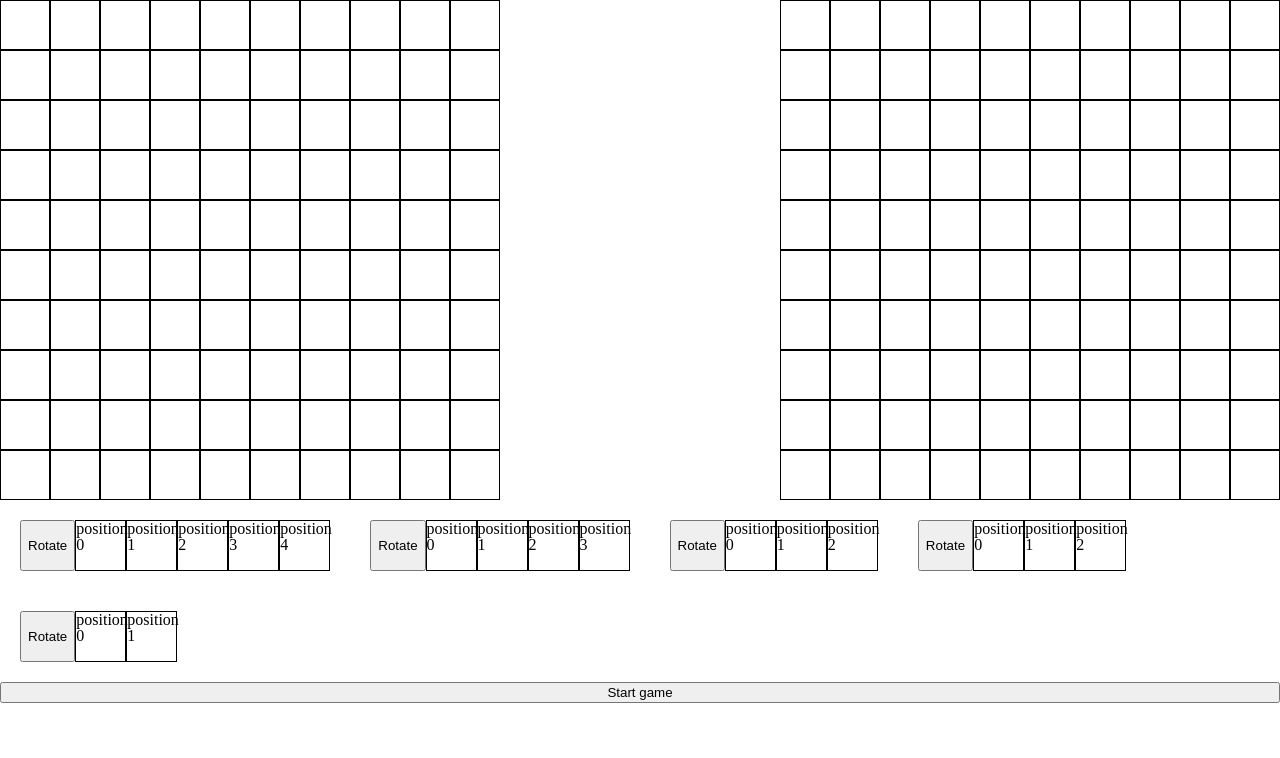
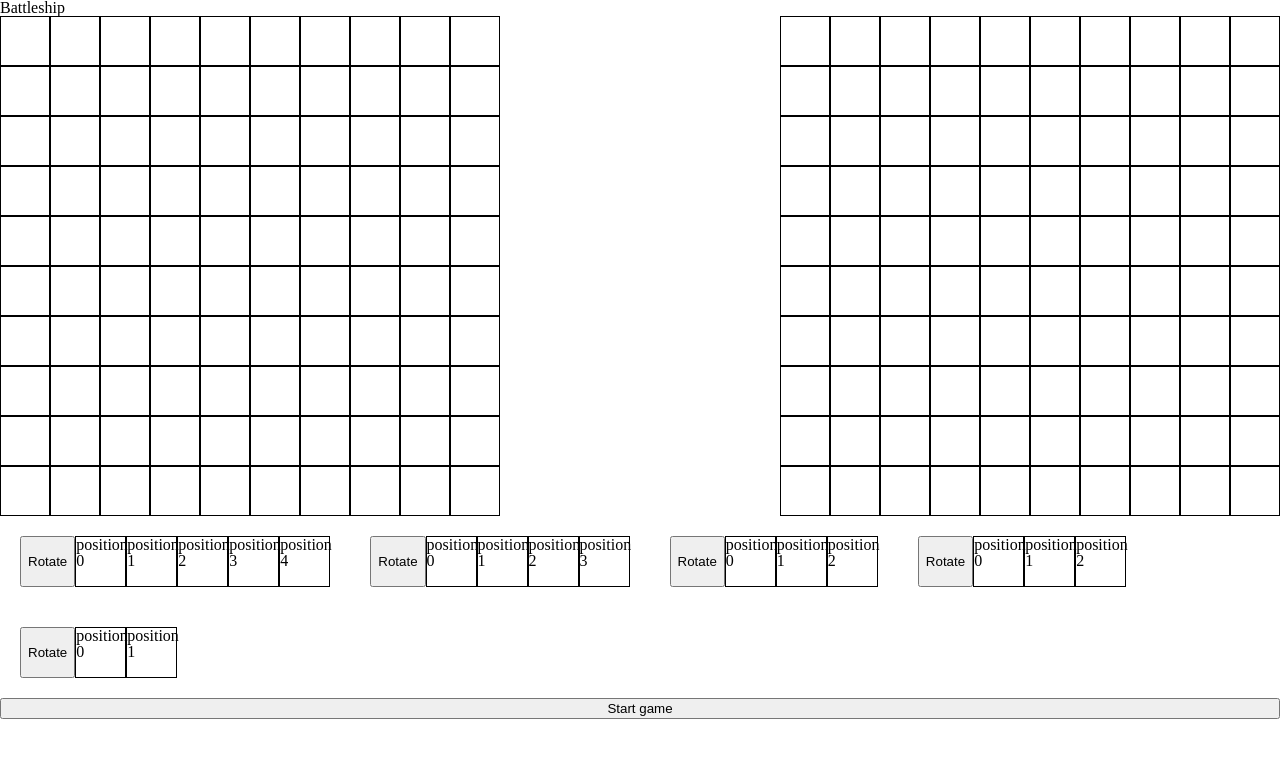
Before and after one commit to zainiscoding/battleship, a React (Create React App) app: page / in a window 1280 px wide. Shown: the top 758 px of the page. Built offline with nearby package versions, Linux system fonts and the light colour scheme; the HTML template or start-up script is replaced by a standard one.

Commit message:
Moved computer ship placement to gameboard factory

```diff
--- a/src/components/DisplayGame.jsx
+++ b/src/components/DisplayGame.jsx
@@ -28,6 +28,9 @@ const DisplayGame = (props) => {
 
   return (
     <div id='game-wrapper'>
+      <div id='header-wrapper'>
+        <h1>Battleship</h1>
+      </div>
       <div id='board-wrapper'>
         <DisplayPlayerBoard
           player={props.player}
--- a/src/components/GameLogicContainer.js
+++ b/src/components/GameLogicContainer.js
@@ -15,108 +15,6 @@ const GameLogicContainer = (props) => {
   const [placementError, setPlacementError] = useState(false);
   const [placeAllShipsError, setPlaceAllShipsError] = useState(false);
   const [playerWins, setPlayerWins] = useState();
-
-  function placeComputerShips() {
-    function xGenerator() {
-      let x = Math.floor(Math.random() * 10);
-      return x;
-    }
-
-    function yGenerator() {
-      let y = Math.floor(Math.random() * 10);
-      return y;
-    }
-
-    function orientationGenerator() {
-      let orientationNumber = Math.floor(Math.random() * 10);
-      if (orientationNumber % 2 === 0) {
-        return 'horizontal';
-      } else {
-        return 'vertical';
-      }
-    }
-
-    //Generate positions for a new ship
-    function generateShipPlacement(shipLength) {
-      const newShip = {
-        x: xGenerator(),
-        y: yGenerator(),
-        length: shipLength,
-        orientation: orientationGenerator(),
-      };
-      //Prevent impossible ships (going off grid)
-      while (
-        (newShip.x !== null &&
-          newShip.x + shipLength > 10 &&
-          newShip.orientation === 'horizontal') ||
-        (newShip.y - shipLength < -1 && newShip.orientation === 'vertical') ||
-        newShip === undefined
-      ) {
-        newShip.x = xGenerator();
-        newShip.y = yGenerator();
-      }
-      return newShip;
-    }
-
-    const newShip = generateShipPlacement(2);
-    const newShip2 = generateShipPlacement(3);
-    const newShip3 = generateShipPlacement(3);
-    const newShip4 = generateShipPlacement(4);
-    const newShip5 = generateShipPlacement(5);
-
-    let newComputerState = computer;
-
-    function placeShipArguments(ship) {
-      return [ship.x, ship.y, ship.length, ship.orientation];
-    }
-
-    const placeShip1 = newComputerState.gameBoard.placeShip(
-      ...placeShipArguments(newShip)
-    );
-
-    const placeShip2 = newComputerState.gameBoard.placeShip(
-      ...placeShipArguments(newShip2)
-    );
-
-    const placeShip3 = newComputerState.gameBoard.placeShip(
-      ...placeShipArguments(newShip3)
-    );
-
-    const placeShip4 = newComputerState.gameBoard.placeShip(
-      ...placeShipArguments(newShip4)
-    );
-
-    const placeShip5 = newComputerState.gameBoard.placeShip(
-      ...placeShipArguments(newShip5)
-    );
-
-    const placedShips = [
-      placeShip1,
-      placeShip2,
-      placeShip3,
-      placeShip4,
-      placeShip5,
-    ];
-
-    //If a ship overlaps another ship, create a new one
-    placedShips.forEach((ship) => {
-      while (ship !== true) {
-        let replacementShip = generateShipPlacement(ship.getShipLength());
-        ship = newComputerState.gameBoard.placeShip(
-          replacementShip.x,
-          replacementShip.y,
-          replacementShip.length,
-          replacementShip.orientation
-        );
-        setComputer(newComputerState);
-      }
-    });
-
-    setComputer(newComputerState);
-    setComputer((newComputerState) => {
-      return { ...newComputerState };
-    });
-  }
 
   function playerAttackHandler(e) {
     if (playerTurn && !preparing) {
@@ -200,7 +98,7 @@ const GameLogicContainer = (props) => {
 
   function startGame() {
     const playerShips = [];
-    placeComputerShips();
+    computer.gameBoard.placeComputerShips();
 
     player.gameBoard.gameBoardArray.forEach((arrayItem) => {
       if (arrayItem.ship && !playerShips.includes(arrayItem.ship)) {
--- a/src/components/gameboardFactory.js
+++ b/src/components/gameboardFactory.js
@@ -143,12 +143,117 @@ const gameboardFactory = () => {
     });
   }
 
+  function placeComputerShips() {
+    function xGenerator() {
+      let x = Math.floor(Math.random() * 10);
+      return x;
+    }
+
+    function yGenerator() {
+      let y = Math.floor(Math.random() * 10);
+      return y;
+    }
+
+    function orientationGenerator() {
+      let orientationNumber = Math.floor(Math.random() * 10);
+      if (orientationNumber % 2 === 0) {
+        return 'horizontal';
+      } else {
+        return 'vertical';
+      }
+    }
+
+    //Generate positions for a new ship
+    function generateShipPlacement(shipLength) {
+      const newShip = {
+        x: xGenerator(),
+        y: yGenerator(),
+        length: shipLength,
+        orientation: orientationGenerator(),
+      };
+      //Prevent impossible ships (going off grid)
+      while (
+        (newShip.x !== null &&
+          newShip.x + shipLength > 10 &&
+          newShip.orientation === 'horizontal') ||
+        (newShip.y - shipLength < -1 && newShip.orientation === 'vertical') ||
+        newShip === undefined
+      ) {
+        newShip.x = xGenerator();
+        newShip.y = yGenerator();
+        newShip.orientation = orientationGenerator();
+      }
+      return newShip;
+    }
+
+    const newShip = generateShipPlacement(2);
+    const newShip2 = generateShipPlacement(3);
+    const newShip3 = generateShipPlacement(3);
+    const newShip4 = generateShipPlacement(4);
+    const newShip5 = generateShipPlacement(5);
+
+    let newComputerState = this;
+    console.log(newComputerState);
+
+    function placeShipArguments(ship) {
+      return [ship.x, ship.y, ship.length, ship.orientation];
+    }
+
+    const placeShip1 = newComputerState.placeShip(
+      ...placeShipArguments(newShip)
+    );
+
+    const placeShip2 = newComputerState.placeShip(
+      ...placeShipArguments(newShip2)
+    );
+
+    const placeShip3 = newComputerState.placeShip(
+      ...placeShipArguments(newShip3)
+    );
+
+    const placeShip4 = newComputerState.placeShip(
+      ...placeShipArguments(newShip4)
+    );
+
+    const placeShip5 = newComputerState.placeShip(
+      ...placeShipArguments(newShip5)
+    );
+
+    const placedShips = [
+      placeShip1,
+      placeShip2,
+      placeShip3,
+      placeShip4,
+      placeShip5,
+    ];
+
+    //If a ship overlaps another ship, create a new one
+    placedShips.forEach((ship) => {
+      while (ship !== true) {
+        let replacementShip = generateShipPlacement(ship.getShipLength());
+        ship = newComputerState.placeShip(
+          replacementShip.x,
+          replacementShip.y,
+          replacementShip.length,
+          replacementShip.orientation
+        );
+        // setComputer(newComputerState);
+      }
+    });
+
+    // setComputer(newComputerState);
+    // setComputer((newComputerState) => {
+    //   return { ...newComputerState };
+    // });
+  }
+
   return {
     gameBoardArray,
     playerShipPositions,
     placeShip,
     removeShip,
     receiveAttack,
+    placeComputerShips,
     listShips,
   };
 };
```
